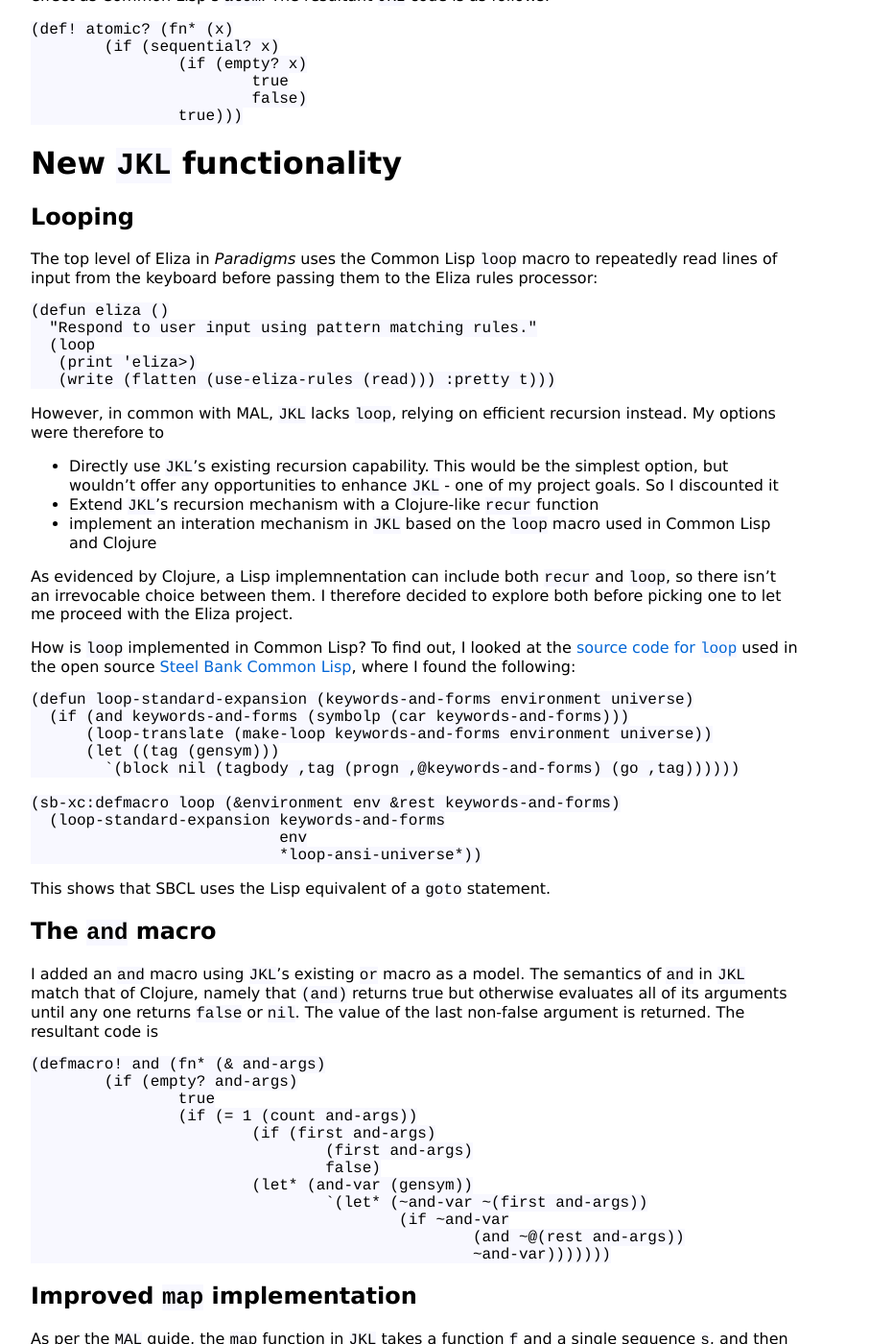
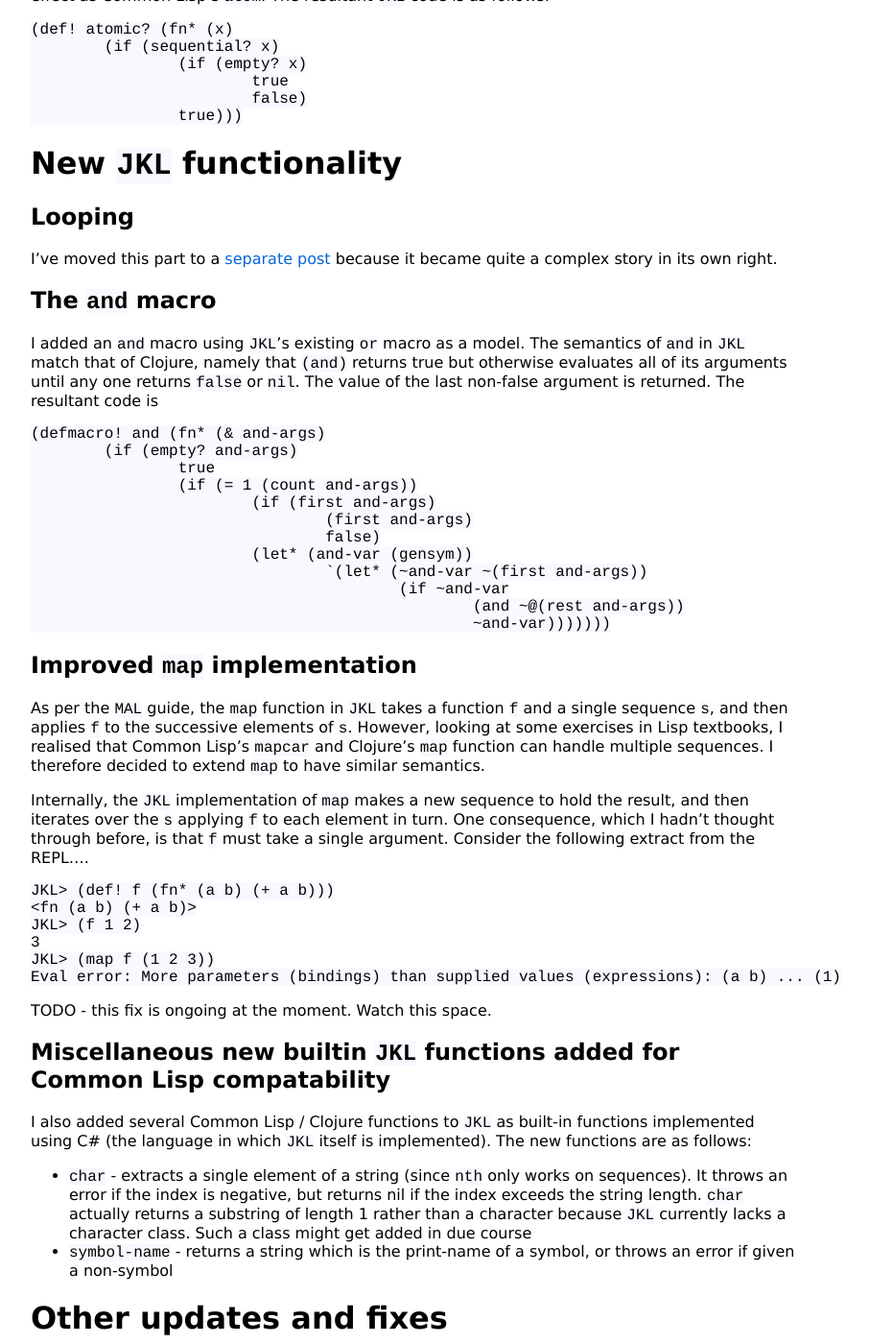
Before and after one commit to KineticLensman/KineticLensman.github.io, a Jekyll site: the page built from _posts/2020-04-03-Journey-continues.md, in a window 1280 px wide and 1400 px high, scrolled down 977 px. Shown: the whole window at 96% size, without its empty margins (208-1114 px from the left). Built offline with Jekyll 4.4.1, drawn with Linux system fonts in a browser that asks for light colours.

Commit message:
Moved looping to its own post.

````diff
--- a/_posts/2020-04-03-Journey-continues.md
+++ b/_posts/2020-04-03-Journey-continues.md
@@ -38,36 +38,8 @@
 
 ## Looping
 
-The top level of Eliza in *Paradigms* uses the Common Lisp `loop` macro to repeatedly read lines of input from the keyboard before passing them to the Eliza rules processor:
-```
-(defun eliza ()
-  "Respond to user input using pattern matching rules."
-  (loop
-   (print 'eliza>)
-   (write (flatten (use-eliza-rules (read))) :pretty t)))
-```
-However, in common with MAL, `JKL` lacks `loop`, relying on efficient recursion instead. My options were therefore to
-* Directly use `JKL`'s existing recursion capability. This would be the simplest option, but wouldn't offer any opportunities to enhance `JKL` - one of my project goals. So I discounted it
-* Extend `JKL`'s recursion mechanism with a Clojure-like `recur` function
-* implement an interation mechanism in `JKL` based on the `loop` macro used in Common Lisp and Clojure
+I've moved this part to a [separate post]() because it became quite a complex story in its own right.
 
-As evidenced by Clojure, a Lisp implemnentation can include both `recur` and `loop`, so there isn't an irrevocable choice between them. I therefore decided to explore both before picking one to let me proceed with the Eliza project.
-
-How is `loop` implemented in Common Lisp? To find out, I looked at the [source code for `loop`](https://github.com/sbcl/sbcl/blob/master/src/code/loop.lisp) used in the open source [Steel Bank Common Lisp](https://github.com/sbcl/sbcl), where I found the following:
-
-```
-(defun loop-standard-expansion (keywords-and-forms environment universe)
-  (if (and keywords-and-forms (symbolp (car keywords-and-forms)))
-      (loop-translate (make-loop keywords-and-forms environment universe))
-      (let ((tag (gensym)))
-        `(block nil (tagbody ,tag (progn ,@keywords-and-forms) (go ,tag))))))
-
-(sb-xc:defmacro loop (&environment env &rest keywords-and-forms)
-  (loop-standard-expansion keywords-and-forms
-                           env
-                           *loop-ansi-universe*))
-```
-This shows that SBCL uses the Lisp equivalent of a `goto` statement.
 
 
 ## The `and` macro
````
